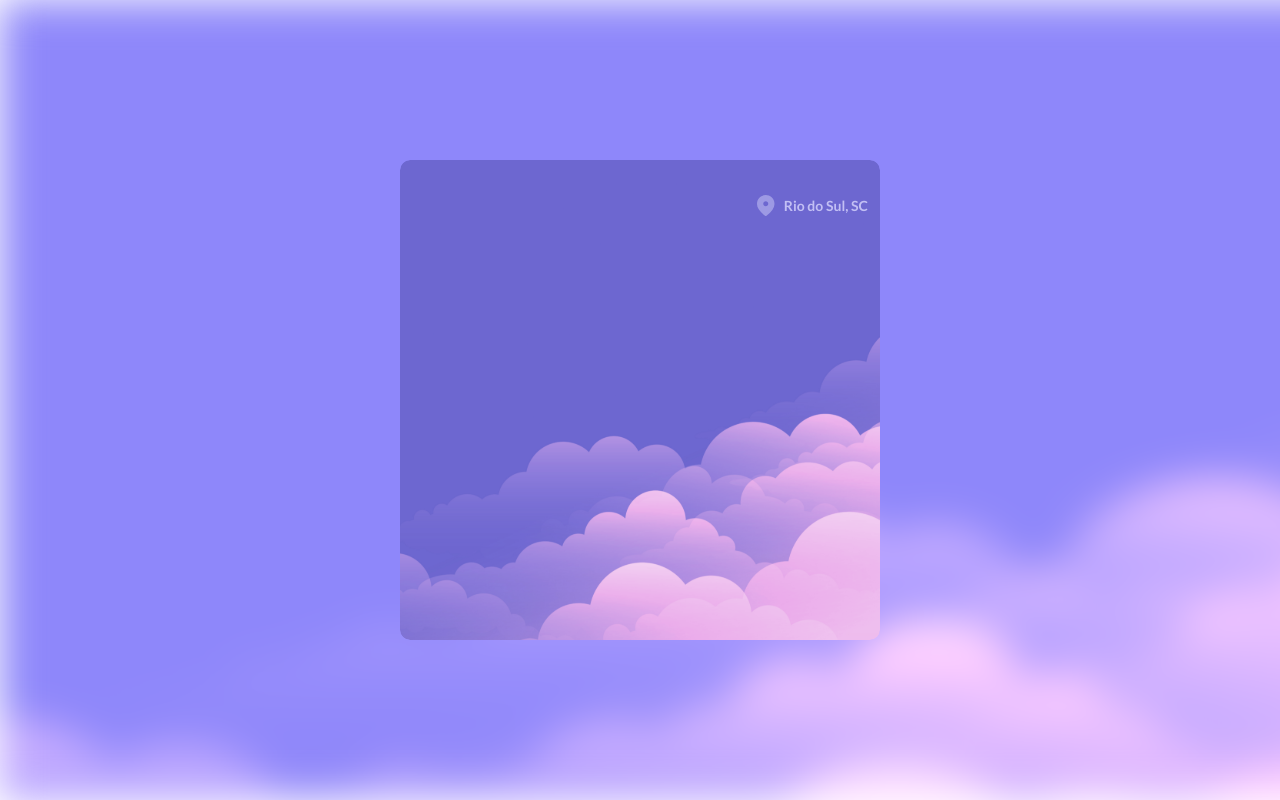
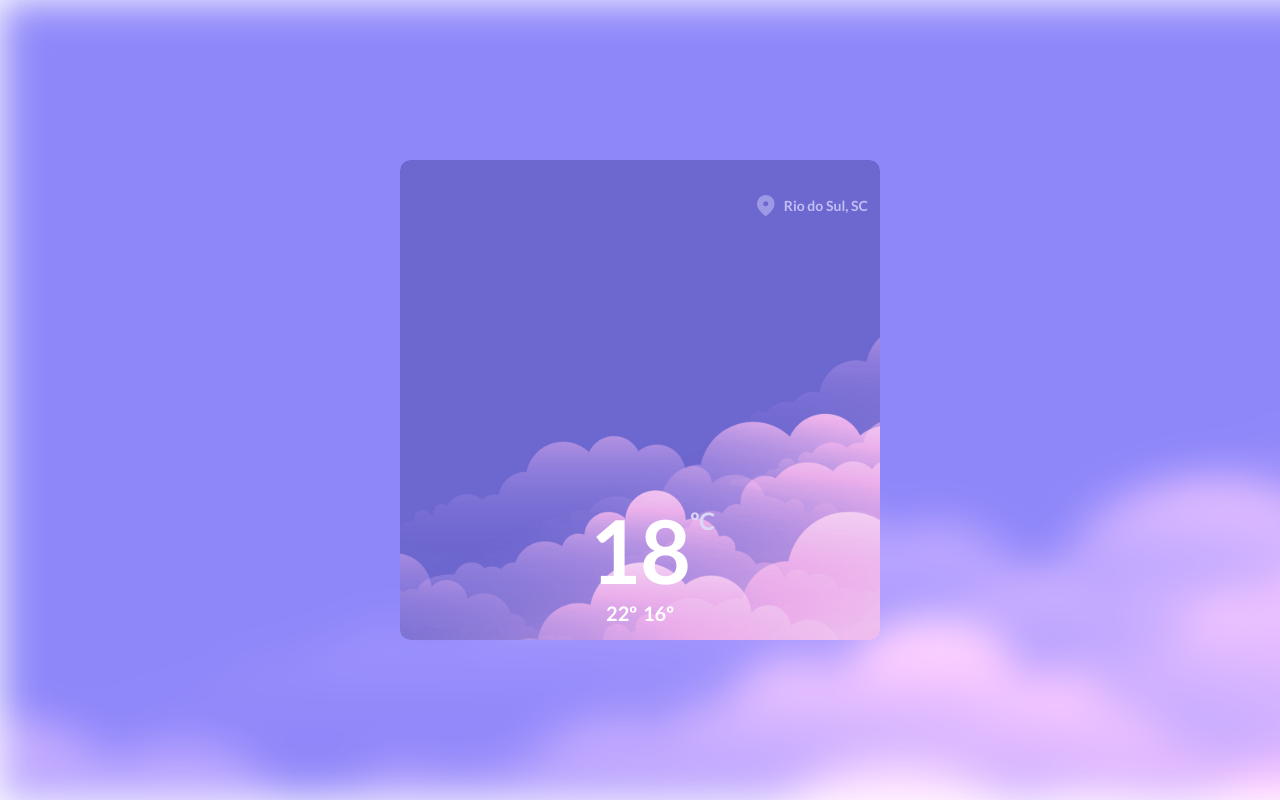
Before and after one commit to jairo-sousa/boracodar-10-weater, a React (Vite) app: page / in a window 1280 px wide. Built offline with nearby package versions, Linux system fonts and the light colour scheme.

Commit message:
style(Temperature): set TemperatureNow

```diff
--- a/src/components/Temperature/Temperature.tsx
+++ b/src/components/Temperature/Temperature.tsx
@@ -1,5 +1,6 @@
 import { Flex, Img, Text } from "@chakra-ui/react";
 import { Point } from "./Point";
+import { TemperatureNow } from "./TemperatureNow";
 
 export function Temperature() {
 	return (
@@ -16,6 +17,8 @@ export function Temperature() {
 			justify="space-between"
 		>
 			<Point />
+
+			<TemperatureNow />
 		</Flex>
 	);
 }
--- /dev/null
+++ b/src/components/Temperature/TemperatureNow.tsx
@@ -0,0 +1,30 @@
+import { Flex, Text } from "@chakra-ui/react";
+
+export function TemperatureNow() {
+	return (
+		<Flex direction="column" align="center" pos="relative">
+			<Text fontSize="8.8rem" lineHeight="9.5rem">
+				18
+			</Text>
+			<Flex
+				fontSize="2rem"
+				gap="0.6rem"
+				w="100%"
+				justify="center"
+				color="#C2BFF4"
+			>
+				<Text>22º</Text>
+				<Text>16º</Text>
+			</Flex>
+			<Text
+				fontSize="2.4rem"
+				pos="absolute"
+				top="0"
+				right="-2.4rem"
+				color="#DAD8F7"
+			>
+				ºC
+			</Text>
+		</Flex>
+	);
+}
```
